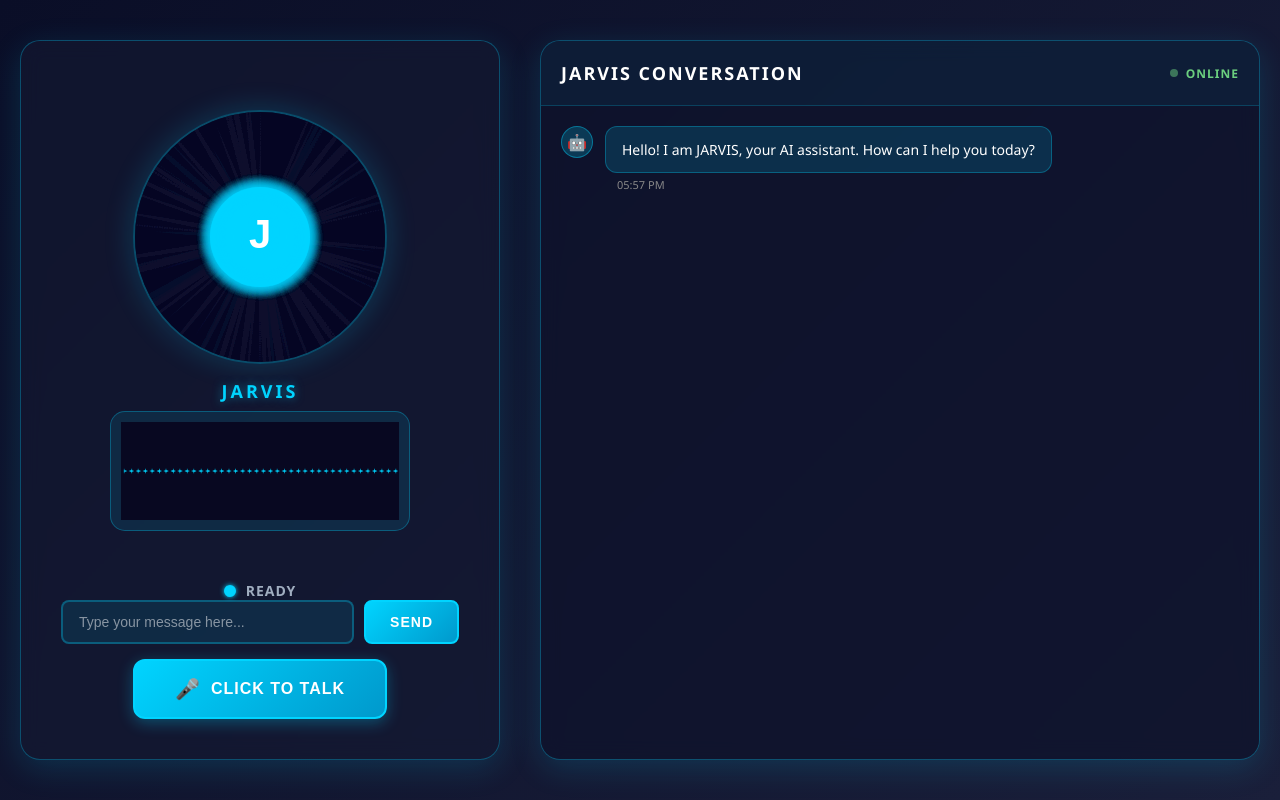
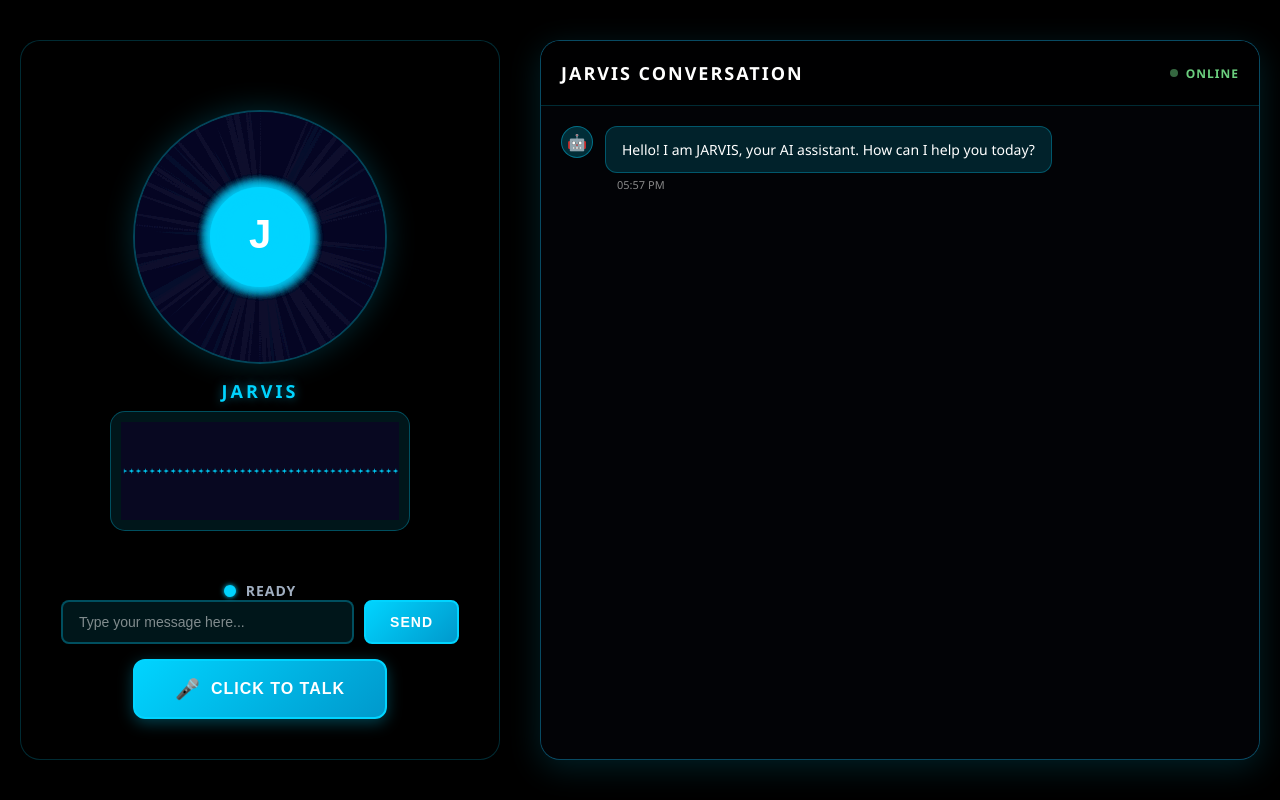
Before and after one commit to krishsharda/JARVIS, a React (Create React App) app: page / in a window 1280 px wide. Built offline with nearby package versions, Linux system fonts and the light colour scheme.

Commit message:
style: Change theme to pure black background

```diff
--- a/src/App.css
+++ b/src/App.css
@@ -1,7 +1,7 @@
 .app {
   width: 100%;
   min-height: 100vh;
-  background: linear-gradient(135deg, #0a0e27 0%, #1a1f3a 100%);
+  background: #000000;
   display: flex;
   justify-content: center;
   align-items: center;
@@ -29,11 +29,11 @@
   justify-content: space-between;
   align-items: center;
   padding: 40px;
-  background: rgba(20, 25, 50, 0.6);
+  background: rgba(0, 0, 0, 0.8);
   border-radius: 20px;
-  border: 1px solid rgba(0, 212, 255, 0.3);
+  border: 1px solid rgba(0, 212, 255, 0.2);
   backdrop-filter: blur(10px);
-  box-shadow: 0 8px 32px rgba(0, 212, 255, 0.15);
+  box-shadow: 0 8px 32px rgba(0, 0, 0, 0.5);
 }
 
 .logo-section {
--- a/src/components/ChatWindow.css
+++ b/src/components/ChatWindow.css
@@ -2,7 +2,7 @@
   display: flex;
   flex-direction: column;
   height: 100%;
-  background: rgba(10, 14, 39, 0.4);
+  background: rgba(0, 0, 0, 0.8);
 }
 
 .chat-header {
@@ -11,7 +11,7 @@
   display: flex;
   justify-content: space-between;
   align-items: center;
-  background: rgba(0, 212, 255, 0.05);
+  background: rgba(0, 0, 0, 0.9);
 }
 
 .chat-header h2 {
--- a/src/index.css
+++ b/src/index.css
@@ -6,7 +6,7 @@
 
 body {
   font-family: 'Segoe UI', Tahoma, Geneva, Verdana, sans-serif;
-  background: linear-gradient(135deg, #0a0e27 0%, #1a1f3a 100%);
+  background: #000000;
   color: #ffffff;
   min-height: 100vh;
   overflow-x: hidden;
@@ -23,7 +23,7 @@ body {
 }
 
 ::-webkit-scrollbar-track {
-  background: #0a0e27;
+  background: #000000;
 }
 
 ::-webkit-scrollbar-thumb {
```
